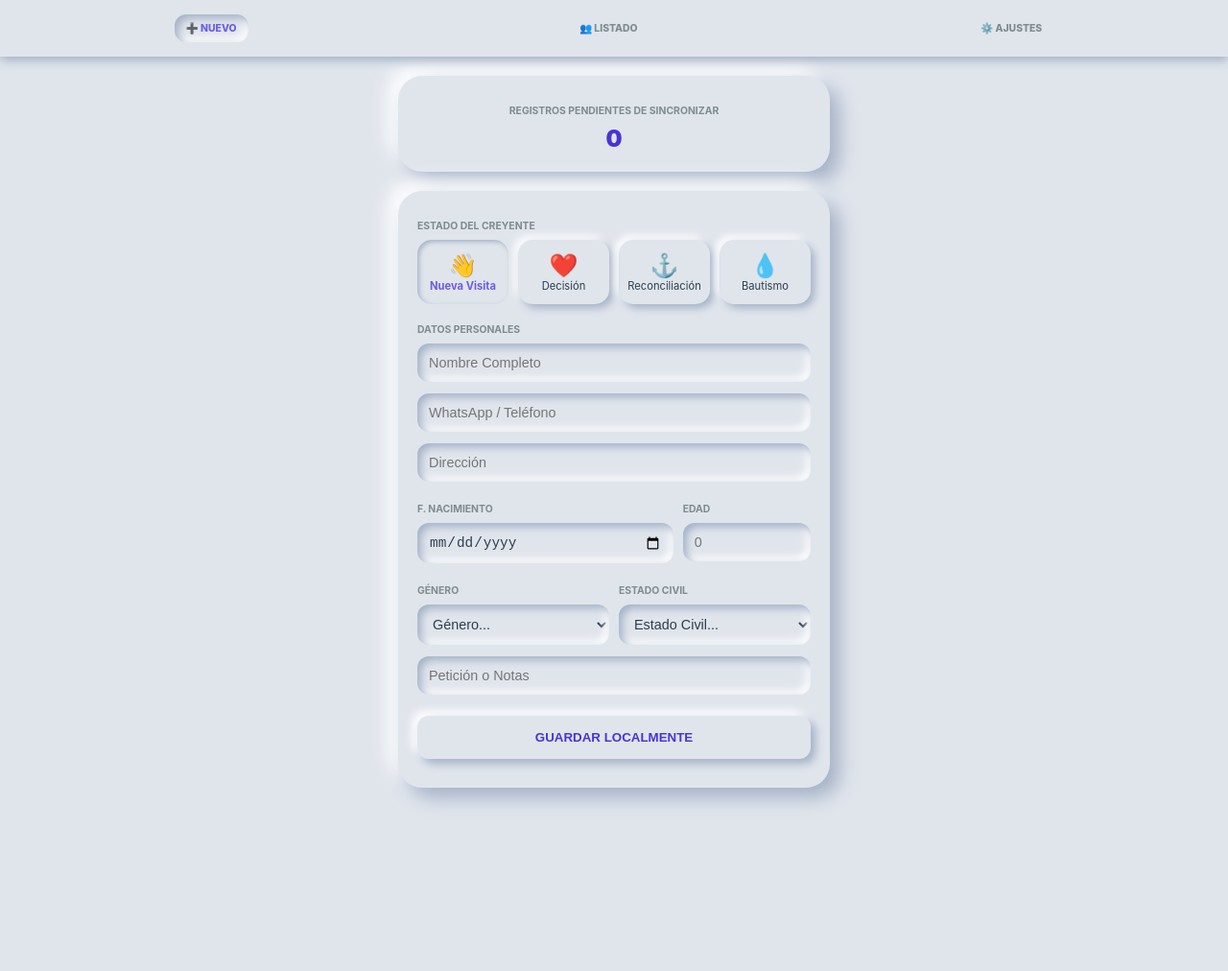
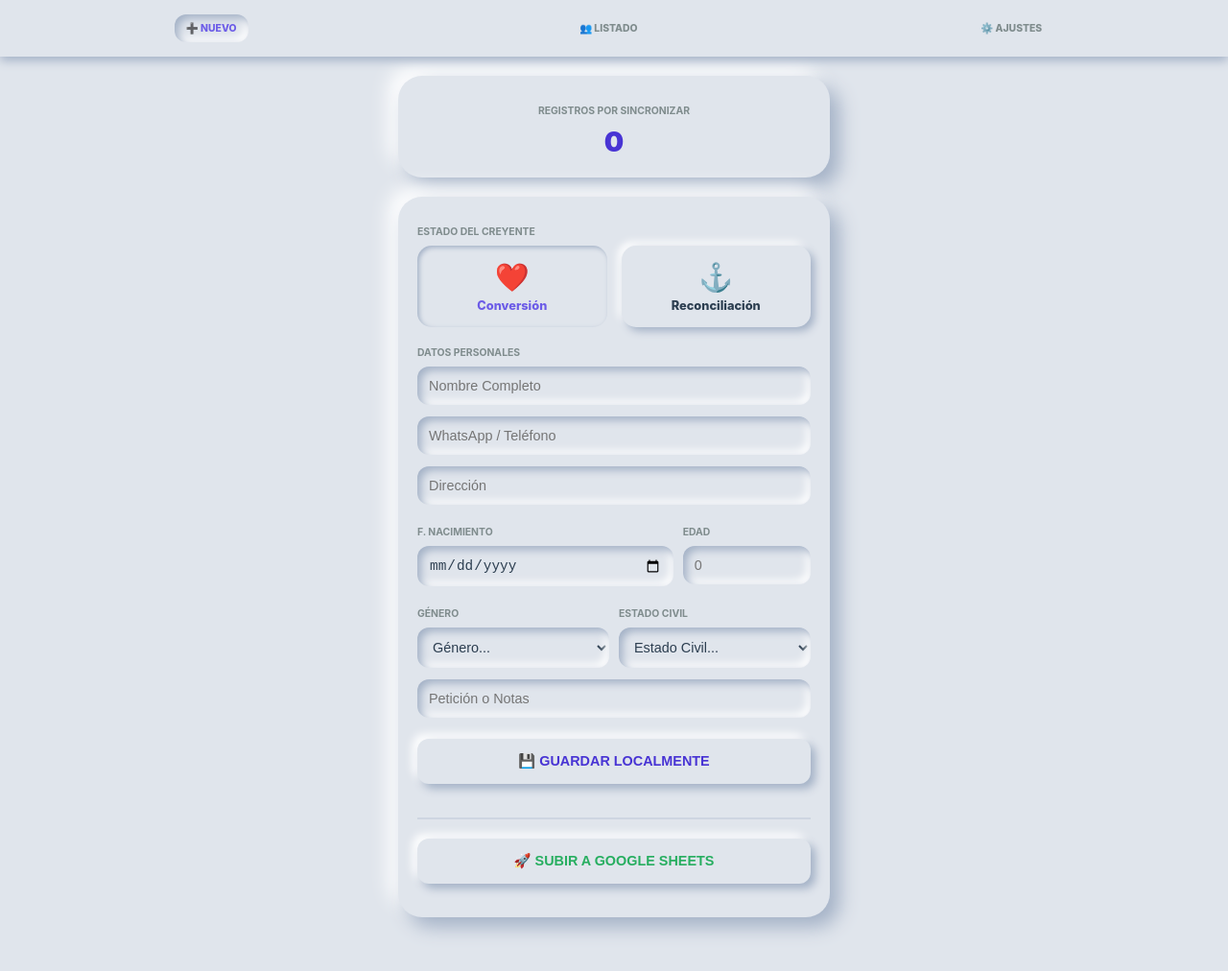
Before and after one commit to EJAM3/registro-de-Nueva-Vida, a plain HTML site: page index.html in a window 1280 px wide. Shown: the whole page at 96% size. Before the commit the page ends 891 px from the top, so only its background shows below. Drawn offline with Linux system fonts and the light colour scheme.

Commit message:
Update index.html

```diff
--- a/index.html
+++ b/index.html
@@ -25,17 +25,19 @@
 
         .card { width: 100%; max-width: 450px; background: var(--bg); padding: 20px; border-radius: 25px; box-shadow: 10px 10px 20px var(--shadow), -10px -10px 20px var(--light); box-sizing: border-box; margin: 0 auto 20px; }
 
-        .neubtn { width: 100%; padding: 15px; border-radius: 12px; border: none; background: var(--bg); font-weight: 800; box-shadow: 5px 5px 10px var(--shadow), -5px -5px 10px var(--light); color: var(--text); cursor: pointer; margin-bottom: 10px; }
+        .neubtn { width: 100%; padding: 15px; border-radius: 12px; border: none; background: var(--bg); font-weight: 800; box-shadow: 5px 5px 10px var(--shadow), -5px -5px 10px var(--light); color: var(--text); cursor: pointer; margin-bottom: 15px; font-size: 0.9rem; }
         .neubtn:active { box-shadow: inset 3px 3px 6px var(--shadow), inset -3px -3px 6px var(--light); transform: scale(0.98); }
+        .neubtn:disabled { opacity: 0.6; cursor: not-allowed; }
 
         input, select { width: 100%; padding: 12px; border-radius: 12px; border: none; margin-bottom: 12px; background: var(--bg); box-shadow: inset 4px 4px 8px var(--shadow), inset -4px -4px 8px var(--light); font-size: 0.9rem; outline: none; color: var(--text); box-sizing: border-box; }
 
-        .cat-grid { display: grid; grid-template-columns: repeat(4, 1fr); gap: 10px; margin-bottom: 20px; }
-        .cat-item { padding: 12px 5px; border-radius: 15px; font-size: 0.7rem; text-align: center; box-shadow: 4px 4px 8px var(--shadow), -4px -4px 8px var(--light); cursor: pointer; transition: 0.2s; }
+        .cat-grid { display: grid; grid-template-columns: repeat(2, 1fr); gap: 15px; margin-bottom: 20px; }
+        .cat-item { padding: 15px 5px; border-radius: 15px; font-size: 0.8rem; text-align: center; box-shadow: 4px 4px 8px var(--shadow), -4px -4px 8px var(--light); cursor: pointer; transition: 0.2s; }
         .cat-item.selected { box-shadow: inset 2px 2px 5px var(--shadow); color: var(--accent); font-weight: bold; }
 
         .label-sm { font-size: 0.65rem; color: #7f8c8d; font-weight: 700; text-transform: uppercase; margin-bottom: 8px; display: block; margin-top: 10px; }
         .row { display: flex; gap: 10px; }
+        hr { border: none; height: 2px; background: var(--shadow); opacity: 0.3; margin: 20px 0; }
     </style>
 </head>
 <body>
@@ -48,8 +50,8 @@
 
     <div id="page1" class="page active">
         <div class="card" style="text-align:center">
-            <div class="label-sm">Registros Pendientes de Sincronizar</div>
-            <div style="font-size: 1.5rem; font-weight: 900; color: var(--church);" id="countLocal">0</div>
+            <div class="label-sm">Registros por Sincronizar</div>
+            <div style="font-size: 1.8rem; font-weight: 900; color: var(--church);" id="countLocal">0</div>
         </div>
 
         <div class="card">
@@ -93,7 +95,12 @@
             </div>
 
             <input type="text" id="peticion" placeholder="Petición o Notas">
-            <button class="neubtn" style="color:var(--church); margin-top:10px" onclick="registrarCreyente()">GUARDAR LOCALMENTE</button>
+
+            <button class="neubtn" style="color:var(--church); margin-top:10px" onclick="registrarCreyente()">💾 GUARDAR LOCALMENTE</button>
+
+            <hr>
+
+            <button id="btnSincro" class="neubtn" style="color:var(--green)" onclick="exportarASheets()">🚀 SUBIR A GOOGLE SHEETS</button>
         </div>
     </div>
 
@@ -103,24 +110,21 @@
 
     <div id="page3" class="page">
         <div class="card" style="text-align:center">
-            <h3>Sincronización</h3>
-            <button class="neubtn" style="color:var(--green)" onclick="exportarASheets()">🚀 SUBIR A GOOGLE SHEETS</button>
-        </div>
-        <div class="card" style="text-align:center">
+            <h3>Preferencias</h3>
             <button class="neubtn" onclick="toggleTheme()">🌓 CAMBIAR TEMA</button>
-            <button onclick="limpiarDatos()" style="margin-top:20px; border:none; background:none; color:#e74c3c; font-size:0.7rem; font-weight:800; cursor:pointer">BORRAR TODO EL HISTORIAL</button>
+            <button onclick="limpiarDatos()" style="margin-top:20px; border:none; background:none; color:#e74c3c; font-size:0.7rem; font-weight:800; cursor:pointer">BORRAR TODO EL HISTORIAL LOCAL</button>
         </div>
     </div>
 
     <script>
         const WEB_APP_URL = "https://script.google.com/macros/s/AKfycbzPML9poWuxo_kNPwdrWAGuaLeF1zT4DptRF-R_jF2JkW1pMYPrTDJcPROekO6zz7Sf/exec";
 
-        let db = JSON.parse(localStorage.getItem('iglesia_db_v4')) || {
+        let db = JSON.parse(localStorage.getItem('iglesia_db_v5')) || {
             creyentes: [],
             selectedCatIndex: 0,
             estados: [
-                { n: "Nueva Visita", e: "👋" }, { n: "Decisión", e: "❤️" },
-                { n: "Reconciliación", e: "⚓" }, { n: "Bautismo", e: "💧" }
+                { n: "Conversión", e: "❤️" },
+                { n: "Reconciliación", e: "⚓" }
             ]
         };
 
@@ -133,15 +137,18 @@
         function generarCatGrid() {
             document.getElementById('catGrid').innerHTML = db.estados.map((est, i) => `
                 <div class="cat-item ${i === db.selectedCatIndex ? 'selected' : ''}" onclick="db.selectedCatIndex=${i}; save(); generarCatGrid();">
-                    <div style="font-size:1.5rem">${est.e}</div>
-                    <div>${est.n}</div>
+                    <div style="font-size:1.8rem">${est.e}</div>
+                    <div style="margin-top:5px; font-weight:800">${est.n}</div>
                 </div>
             `).join('');
         }
 
         function calcularEdad(fecha) {
             if(!fecha) return;
-            let edad = new Date().getFullYear() - new Date(fecha).getFullYear();
+            let hoy = new Date();
+            let cumple = new Date(fecha);
+            let edad = hoy.getFullYear() - cumple.getFullYear();
+            if (hoy.getMonth() < cumple.getMonth() || (hoy.getMonth() == cumple.getMonth() && hoy.getDate() < cumple.getDate())) edad--;
             document.getElementById('edad').value = edad;
         }
 
@@ -162,12 +169,12 @@
             save();
             init();
             campos.forEach(c => document.getElementById(c).value = "");
-            alert("¡Guardado localmente! Ve a Ajustes para subirlo a Google Sheets.");
+            alert("¡Guardado localmente!");
         }
 
         function actualizarUI() {
             const container = document.getElementById('listaPersonas');
-            container.innerHTML = db.creyentes.length === 0 ? '<p style="text-align:center; color:#7f8c8d">No hay registros locales.</p>' :
+            container.innerHTML = db.creyentes.length === 0 ? '<p style="text-align:center; color:#7f8c8d; margin-top:50px">No hay registros guardados.</p>' :
                 db.creyentes.map(p => `
                 <div class="card" style="padding:15px; margin-bottom:10px">
                     <div style="display:flex; gap:12px; align-items:center">
@@ -187,30 +194,30 @@
         }
 
         function toggleTheme() { document.body.classList.toggle('dark-mode'); }
-        function save() { localStorage.setItem('iglesia_db_v4', JSON.stringify(db)); }
+        function save() { localStorage.setItem('iglesia_db_v5', JSON.stringify(db)); }
         function limpiarDatos() { if(confirm("¿Seguro que deseas borrar el historial local?")) { db.creyentes = []; save(); init(); } }
 
         async function exportarASheets() {
             if(db.creyentes.length === 0) return alert("No hay datos para subir.");
-            const btn = event.target;
-            btn.innerText = "SINCRONIZANDO...";
+            const btn = document.getElementById('btnSincro');
+            const originalText = btn.innerText;
+            btn.innerText = "⏳ SUBIENDO...";
             btn.disabled = true;
 
             try {
-                // Sincronizamos el último registro añadido
-                const respuesta = await fetch(WEB_APP_URL, {
+                // Sincronizamos el registro más reciente (el primero de la lista)
+                await fetch(WEB_APP_URL, {
                     method: 'POST',
                     mode: 'no-cors',
                     cache: 'no-cache',
-                    headers: { 'Content-Type': 'application/json' },
                     body: JSON.stringify({creyente: db.creyentes[0]})
                 });
 
-                alert("¡Datos enviados con éxito a Google Sheets!");
+                alert("¡Sincronización exitosa con Google Sheets!");
             } catch (e) {
-                alert("Error de conexión. Verifica si el script está publicado correctamente.");
+                alert("Error al conectar con Google Sheets.");
             } finally {
-                btn.innerText = "🚀 SUBIR A GOOGLE SHEETS";
+                btn.innerText = originalText;
                 btn.disabled = false;
             }
         }
```
